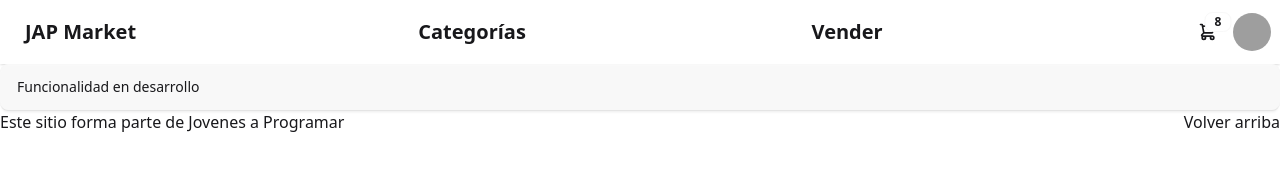
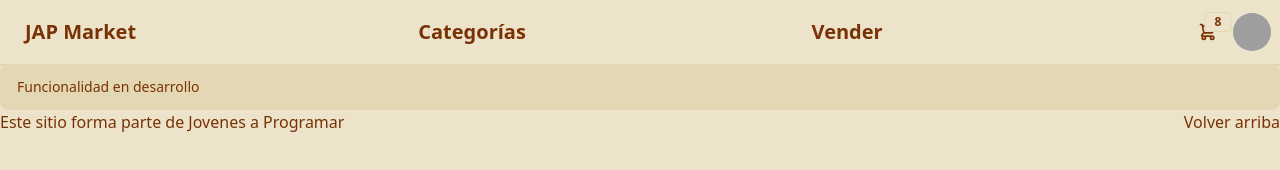
Before and after one commit to evafrola/JAP-Curso, a website: page Proyecto Final/cart.html in a window 1280 px wide. Drawn offline with Linux system fonts and the light colour scheme; grey boxes are pictures that could not be loaded.

Commit message:
Actualizando todas las paginas

```diff
--- a/Proyecto Final/cart.html
+++ b/Proyecto Final/cart.html
@@ -1,5 +1,5 @@
 <!DOCTYPE html>
-<html lang="es">
+<html lang="es" data-theme="retro">
 
 <head>
   <meta http-equiv="Content-Type" content="text/html; charset=UTF-8">
```
Also changed, not shown: Proyecto Final/categories.html (+1 -1 lines), Proyecto Final/login.html (+1 -1 lines), Proyecto Final/my-profile.html (+1 -1 lines), Proyecto Final/product-info.html (+1 -1 lines), Proyecto Final/products.html (+1 -1 lines), Proyecto Final/sell.html (+1 -1 lines).
